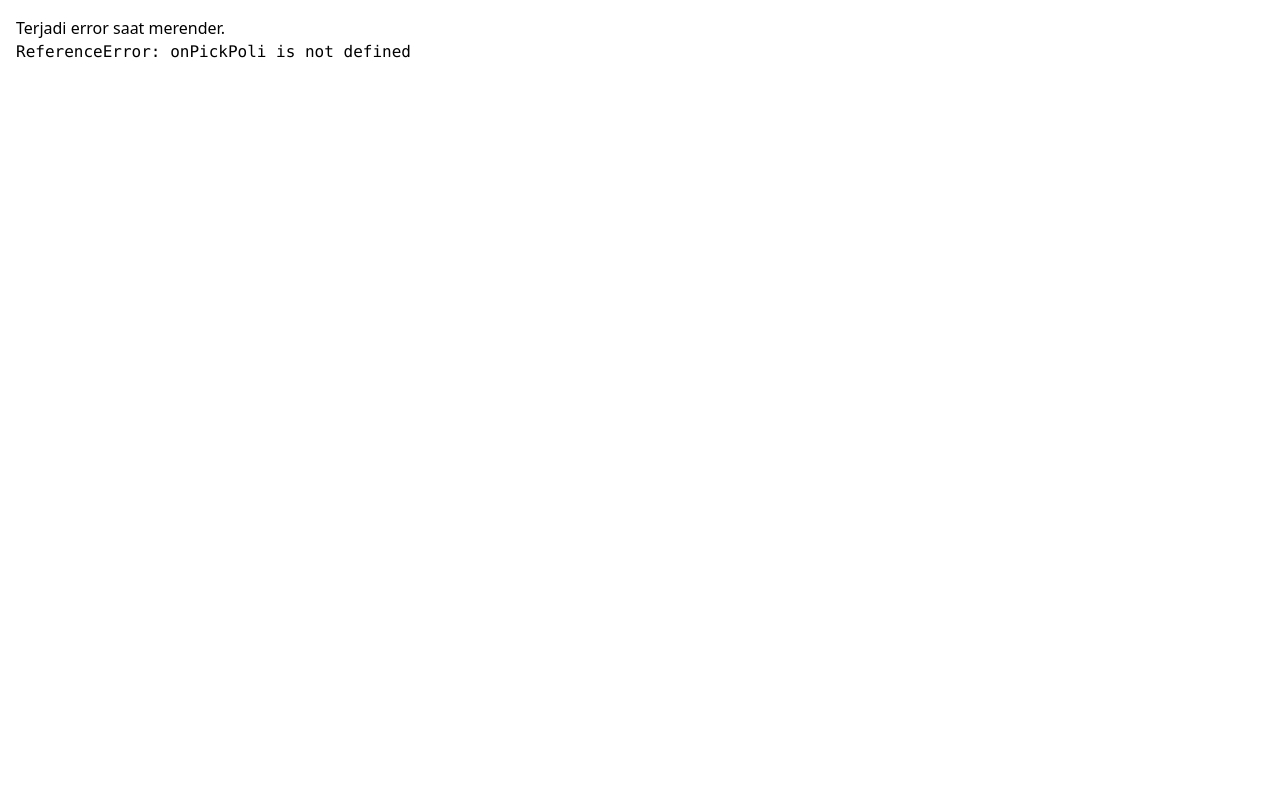
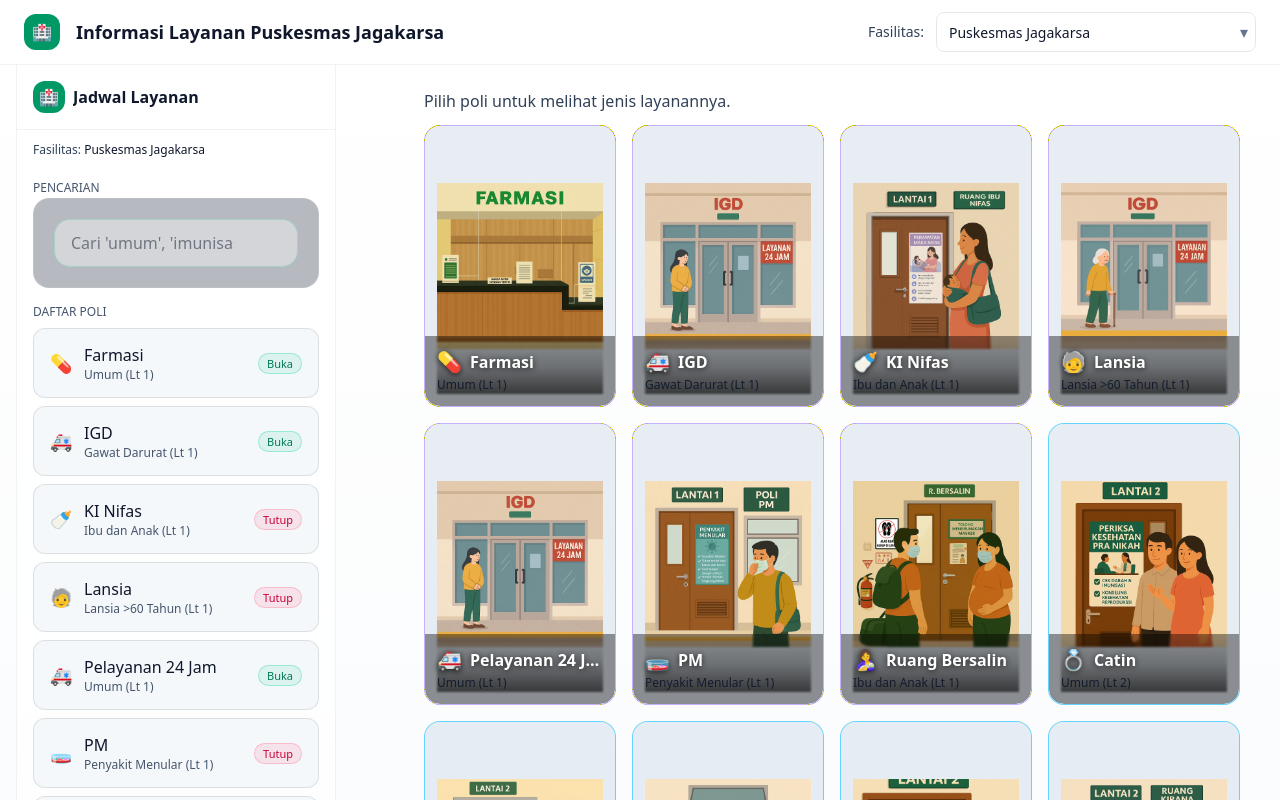
Before and after one commit to fajars97-cpu/alurlayanan, a React (Vite) app: page / in a window 1280 px wide. Shown: the top 800 px of the page. Built offline with nearby package versions, Linux system fonts and the light colour scheme.

Commit message:
fallback

```diff
--- a/src/App.jsx
+++ b/src/App.jsx
@@ -828,7 +828,11 @@ function Sidebar({
 function ServiceCard({ s, onPick }) {
   return (
     <button
-   onClick={() => onPick(s)}
+   onClick={() => {
+     trackEvent("Navigation", "select_poli", s.id);
+     gaEvent("select_poli", { poli_id: s.id, poli_name: s.nama });
+     onPick(s);
+   }}
    className={`group relative overflow-hidden rounded-2xl border
      bg-slate-100/70 dark:bg-white/5
      hover:bg-slate-200/80 dark:hover:bg-white/10
@@ -1250,7 +1254,7 @@ useEffect(() => {
                 <div className="mb-3 text-slate-700 dark:text-white/70">Pilih poli untuk melihat jenis layanannya.</div>
                 <div className="grid gap-3 sm:gap-4 grid-cols-1 sm:grid-cols-2 lg:grid-cols-3 xl:grid-cols-4">
                   {filtered.map((s) => (
-                    <ServiceCard key={s.id} s={s} onPick={onPickPoli} />
+                    <ServiceCard key={s.id} s={s} onPick={setSelected} />
                   ))}
                 </div>
               </>
@@ -1657,30 +1661,6 @@ export default function App() {
     try { initGA(); } catch {}
   }, []);
 
-  // === Handler pilih POLI: kirim select_poli + (opsional) TTFI dari hasil pencarian ===
-  const onPickPoli = (s) => {
-    // Event poli
-    trackEvent("Navigation", "select_poli", s.id);
-    gaEvent("select_poli", { poli_id: s.id, poli_name: s.nama });
-
-    // Time To Find (ms): sejak submit pencarian sampai klik poli pertama
-    if (lastQueryRef.current && searchStartRef.current > 0) {
-      const ms = Math.round(performance.now() - searchStartRef.current);
-      gaEvent("time_to_find_ms", {
-        query: lastQueryRef.current,
-        ms,
-        poli_id: s.id,
-        poli_name: s.nama,
-      });
-      // reset agar tidak double-count
-      lastQueryRef.current = null;
-      searchStartRef.current = 0;
-    }
-
-    // pilih poli
-    setSelected(s);
-  };
-
   // Register service worker (offline cache ringan)
 useEffect(() => {
   if ("serviceWorker" in navigator) {
```
Also changed, not shown: 3 other files (tests, documents, lock files or other folders).
